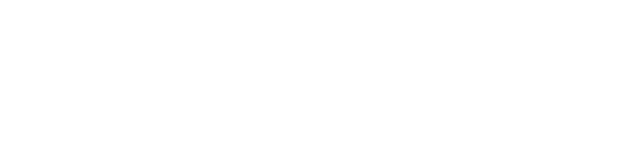
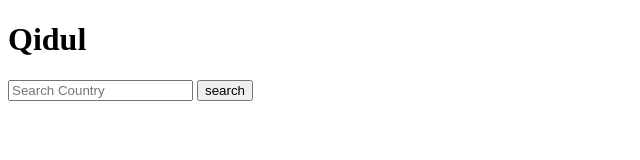
Before and after one commit to qidul/project2, a plain HTML site: page index.html in a window 1280 px wide. Shown: the whole page, without its empty margins (0-640 px from the left). Drawn offline with Linux system fonts and the light colour scheme.

Commit message:
adding Html

```diff
--- a/index.html
+++ b/index.html
@@ -5,11 +5,24 @@
   <meta charset="UTF-8">
   <meta http-equiv="X-UA-Compatible" content="IE=edge">
   <meta name="viewport" content="width=device-width, initial-scale=1.0">
-  <title>Project 2</title>
+  <title>Qidul</title>
 </head>
 
 <body>
-
+<header>
+<div class="container">
+  <h1>Qidul</h1>
+  <form action="">
+    <label for="Country"></label>
+    <input type="text" name="searchBar" id="search" placeholder="Search Country">
+    <button>search</button>
+  </form>
+</div>
+</header>
+<main>
+  <ul class="wrapper" id="top-10"></ul>
+</main>
+<script src="app.js"></script>
 </body>
 
 </html>
```
Also changed, not shown: Assets/Qidul Logo.png (added).
